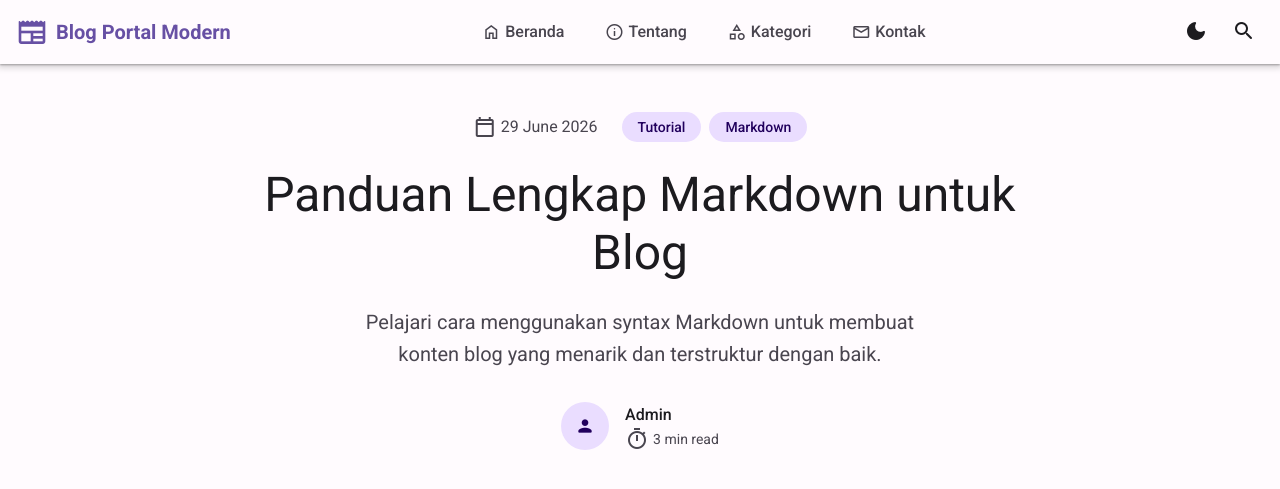
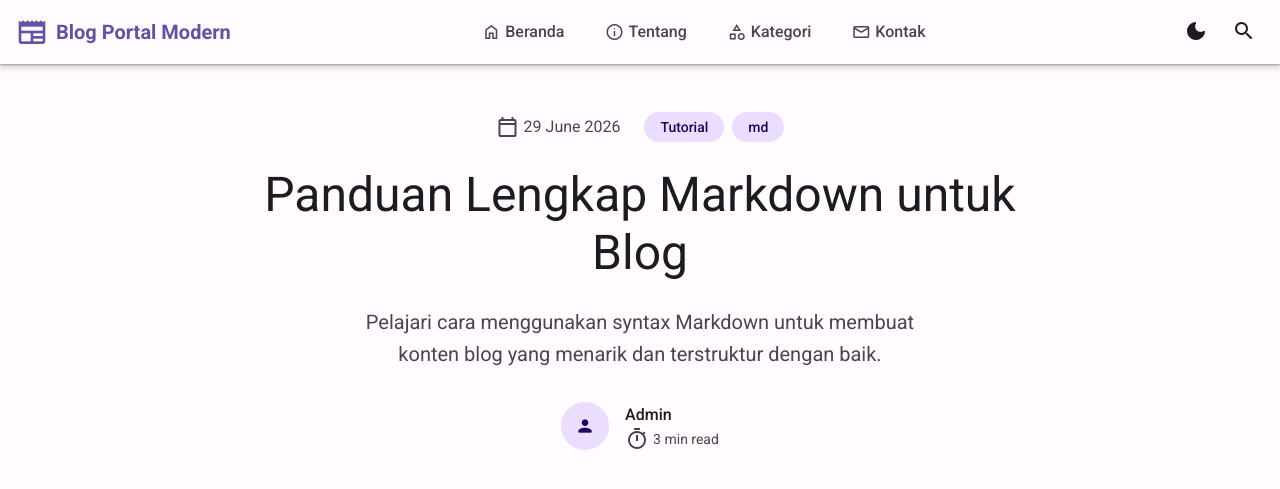
Before and after one commit to awvrverse/awvrverse.github.io, a Jekyll site: the page built from _posts/2026-06-30-Panduan Lengkap Markdown untuk Blog.md, in a window 1280 px wide and 900 px high, cut to the strip 0-495 px from the top of the window. Shown: the top 489 px of the strip. Built offline with Jekyll 4.4.1, drawn with Linux system fonts in a browser that asks for light colours.

Commit message:
Update 2026-06-30-Panduan Lengkap Markdown untuk Blog.md

```diff
--- a/_posts/2026-06-30-Panduan Lengkap Markdown untuk Blog.md
+++ b/_posts/2026-06-30-Panduan Lengkap Markdown untuk Blog.md
@@ -3,8 +3,8 @@ layout: post
 title: "Panduan Lengkap Markdown untuk Blog"
 description: "Pelajari cara menggunakan syntax Markdown untuk membuat konten blog yang menarik dan terstruktur dengan baik."
 date: 2026-06-30 04:00:00 +0700
-categories: [Tutorial, Markdown]
-image: "/assets/images/posts/markdown-guide.jpg"
+categories: [Tutorial, md]
+image: "https://tse4.mm.bing.net/th/id/OIP.WjdG9B6Avr2nMOba3ib1ewHaEK?dpr=1,2&pid=ImgDetMain&o=7&rm=3"
 tags: [markdown, tutorial, blogging]
 ---
 
```
